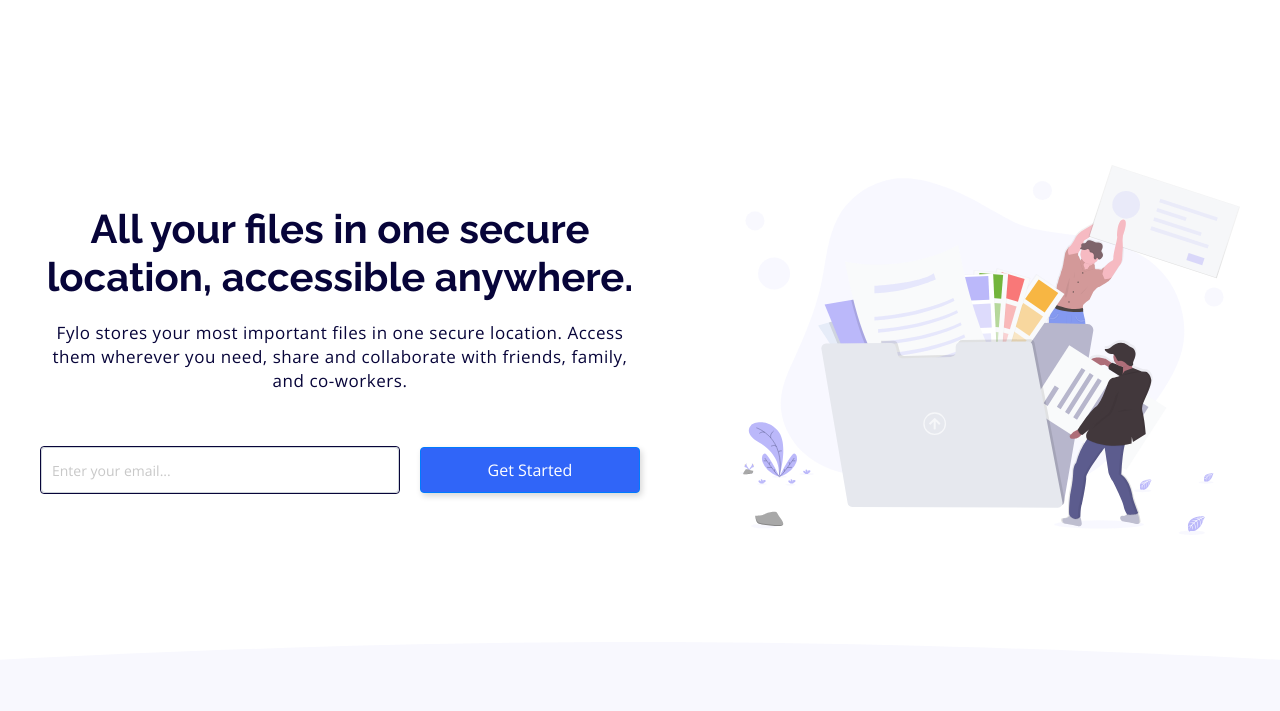
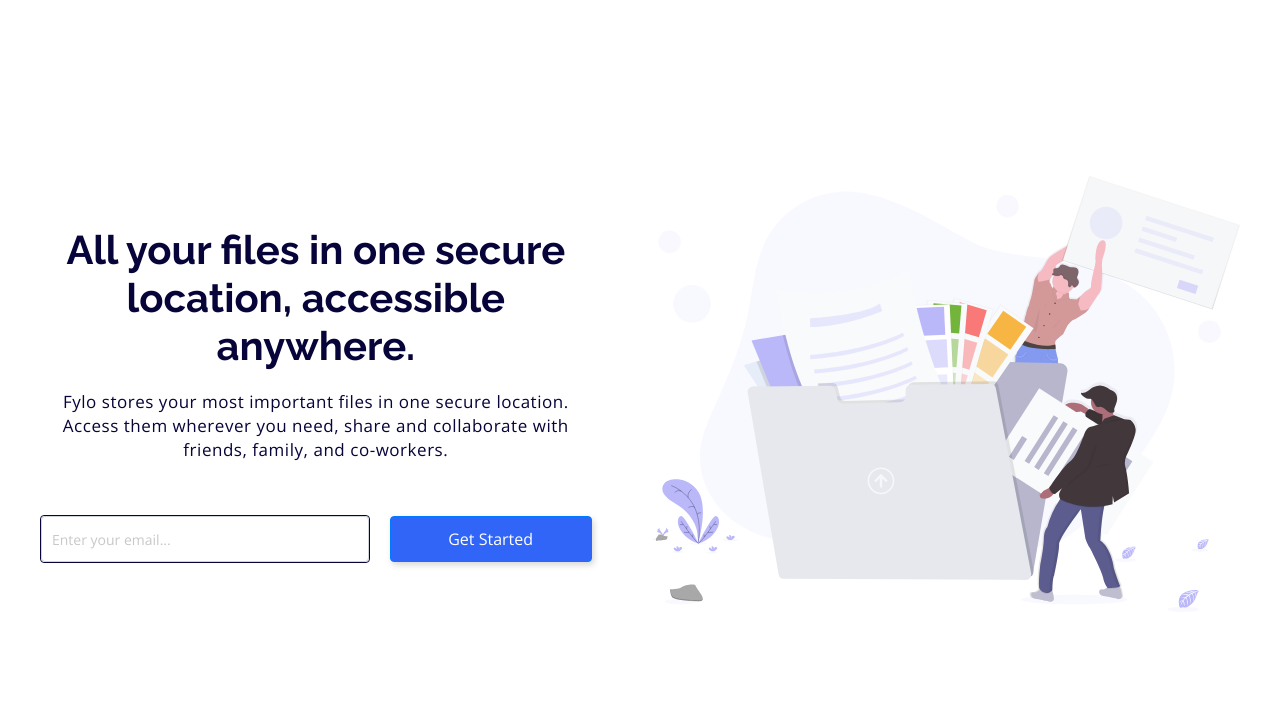
Before and after one commit to darrylrachel/fem-fylo, a plain HTML site: page index.html in a window 1280 px wide. Shown: the part 89-800 px from the top of the page. Drawn offline with nearby package versions, Linux system fonts and the light colour scheme.

Commit message:
Fixed hero image sizing issue

```diff
--- a/app/sass/main.scss
+++ b/app/sass/main.scss
@@ -463,8 +463,8 @@
 					gap: 60px;
 
 					.hero__img {
-						width: 500px;
-						height: 385px;
+						width: 640px;
+						height: 474px;
 					}
 
 					.hero__text {
```
Also changed, not shown: dist/main.css.
